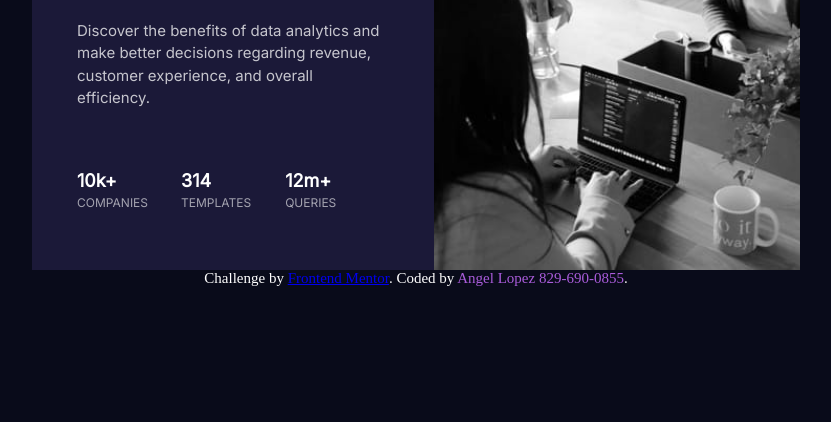
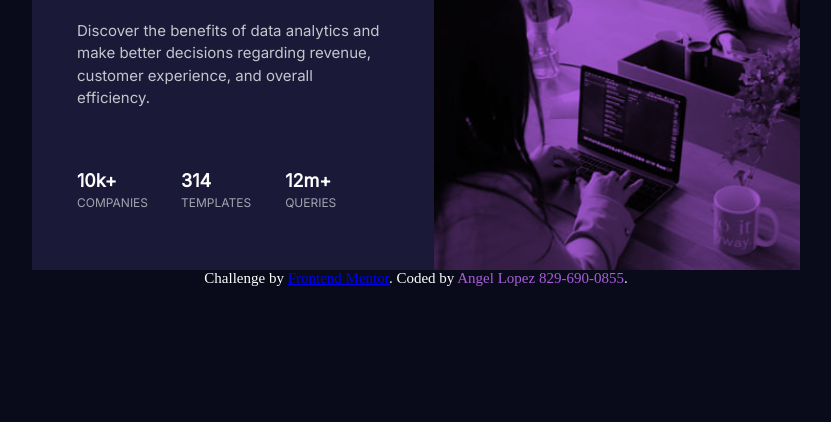
Before and after one commit to AngelELopezM/Frontendmentor, a plain HTML site: page index.html in a window 1280 px wide. Shown: the part 378-800 px from the top of the page, without its empty margins (224-1055 px from the left). Drawn offline with Linux system fonts and the light colour scheme.

Commit message:
Added color to image in style.css file

```diff
--- a/Style.css
+++ b/Style.css
@@ -90,19 +90,20 @@ html
 {
     width: 100%;
     height: 100%;
+    background-color: #aa5cdb;
+
 }
 .Image
 {
     width: 100%;
     height: 100%;
     object-fit: cover;
-
+    mix-blend-mode: multiply;
 }
 .attribution
 {
     color: var(--header-color);
     text-align: center;
-
 }
 /* I use this class to fit the divs of status */
 .divFill
```
